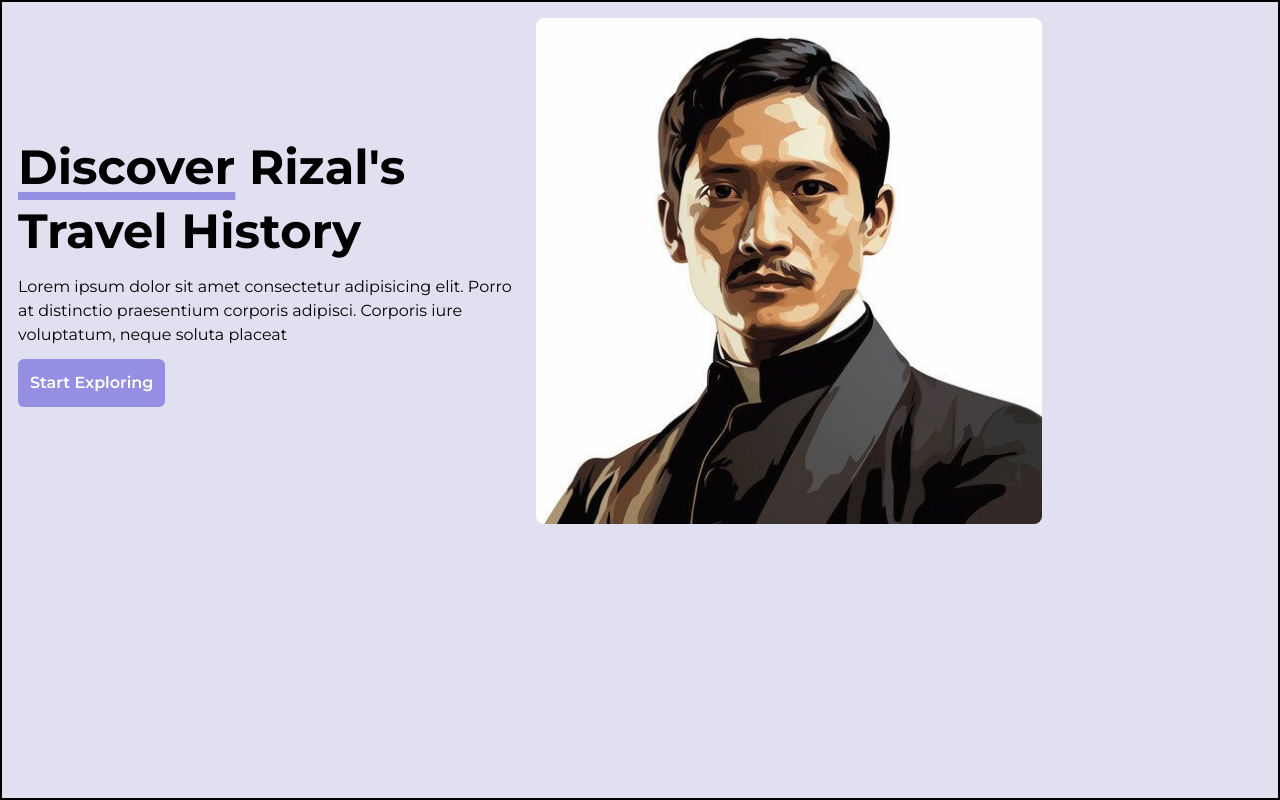
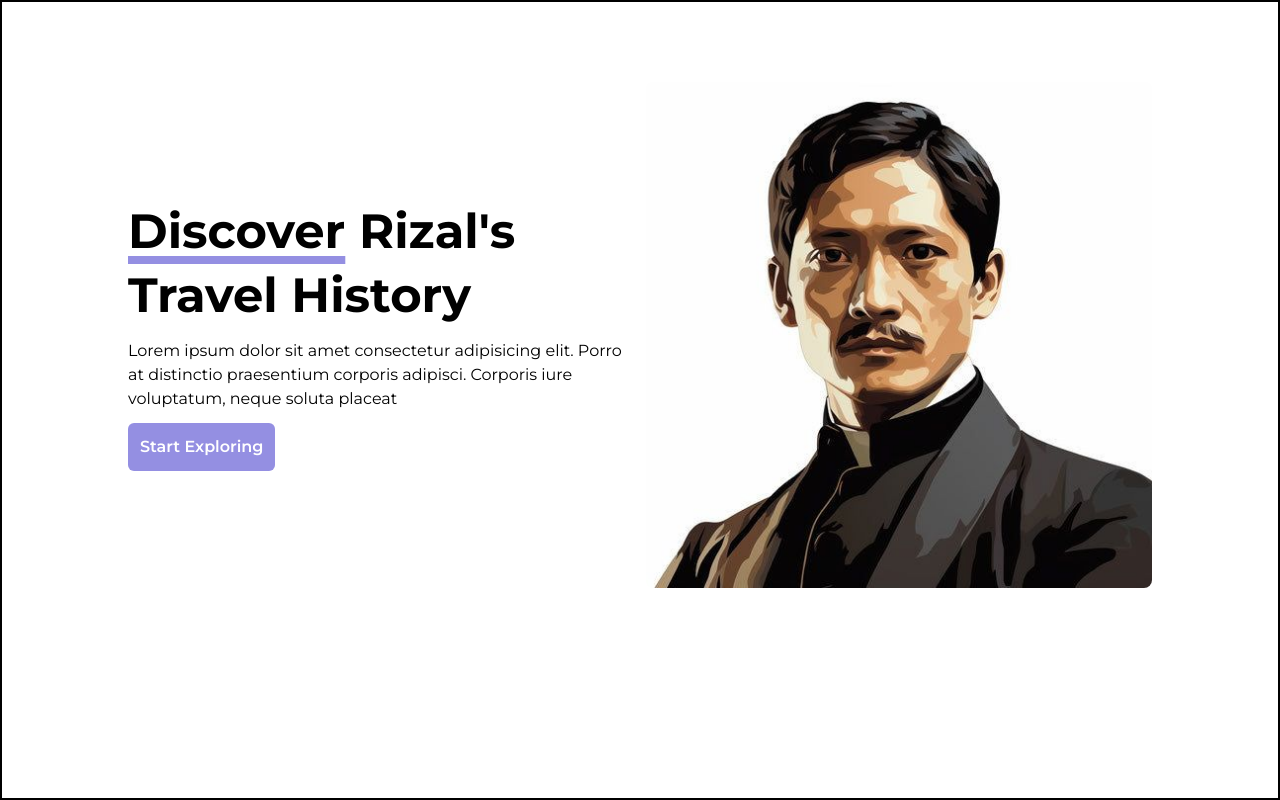
Before and after one commit to Jaizzer/rizal-itinerary, a React (Vite) app: page / in a window 1280 px wide. Built offline with nearby package versions, Linux system fonts and the light colour scheme.

Commit message:
feat: Center the hero section

```diff
--- a/src/Page.tsx
+++ b/src/Page.tsx
@@ -5,5 +5,9 @@ interface PageProps {
 }
 
 export default function Page({ children }: PageProps): JSX.Element {
-	return <div className="bg-background w-full h-full p-4 border-2">{children}</div>;
+	return (
+		<div className="bg-white w-full grid justify-center h-full p-10 md:p-20 border-2">
+			{children}
+		</div>
+	);
 }
```
